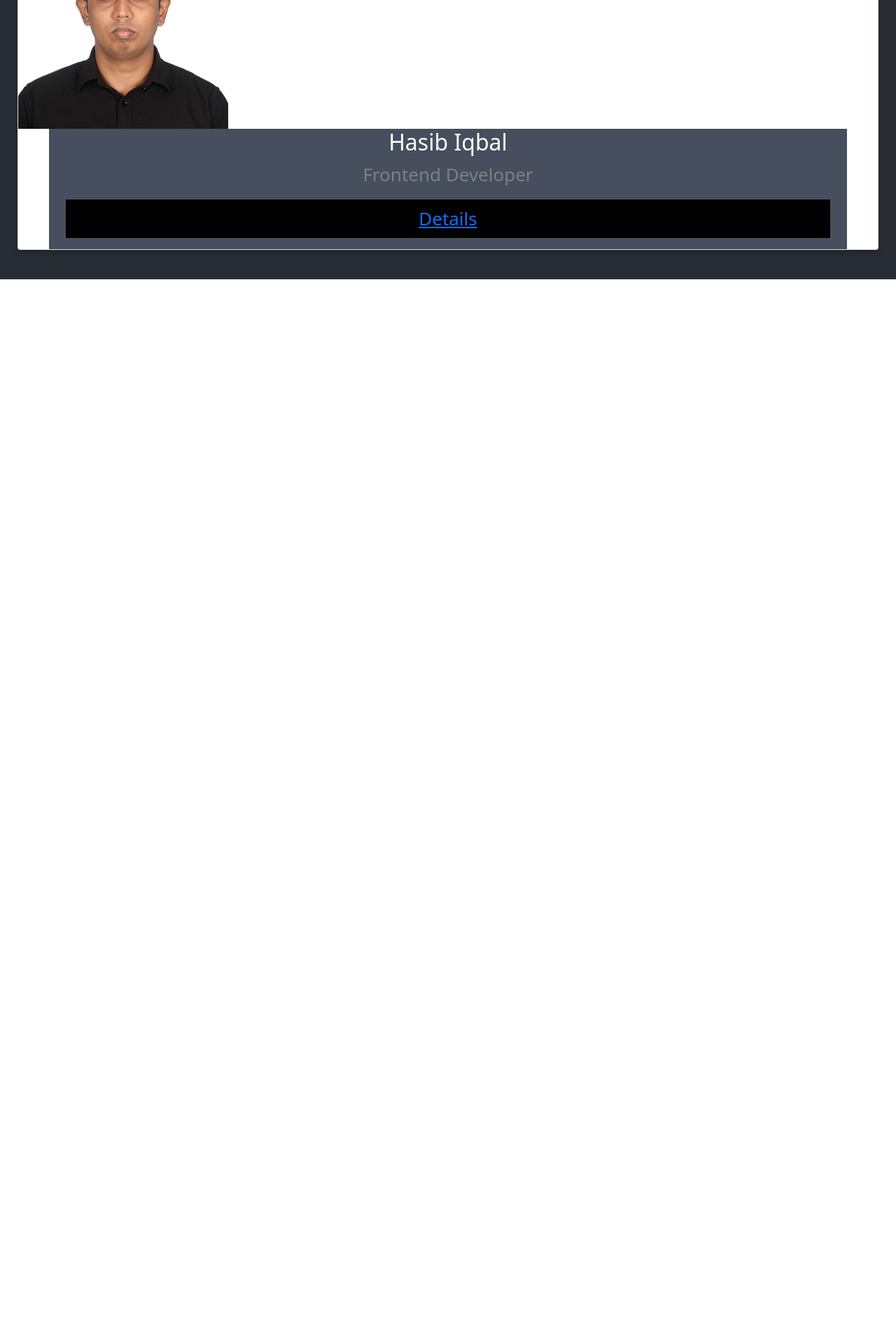
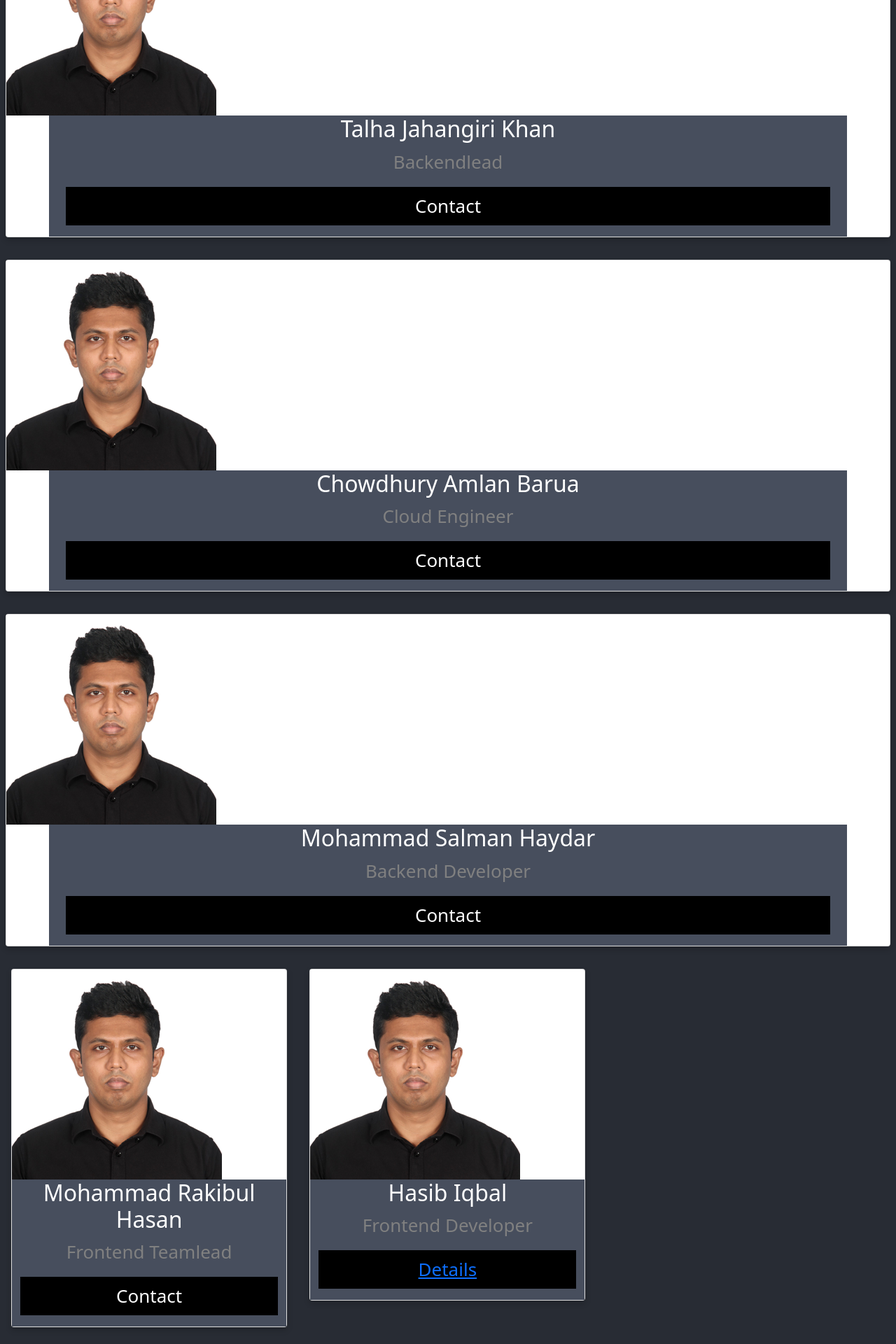
Before and after one commit to tsjahangiri/tutoringServiceGDSD, a React (Create React App) app in the folder client/: page / in a window 1280 px wide. Shown: the part 401-2321 px from the top of the page at 70% size. Before the commit the page ends 800 px from the top, so only its background shows below. Built offline with nearby package versions, Linux system fonts and the light colour scheme.

Commit message:
All team member added

```diff
--- a/client/src/components/about.jsx
+++ b/client/src/components/about.jsx
@@ -1,6 +1,10 @@
 import React, { Component } from 'react';
 import '../style.css';
-import hasib from '../assets/hasib.jpg';
+import Talha from '../assets/hasib.jpg';
+import Amlan from '../assets/hasib.jpg';
+import Salman from '../assets/hasib.jpg';
+import Rakibul from '../assets/hasib.jpg';
+import Hasib from '../assets/hasib.jpg';
 
 class About extends Component {
     render() {
@@ -14,12 +18,58 @@ class About extends Component {
 
                 <h2>Our Team</h2>
                 <div className="row">
+                    <div class="column">
+                        <div class="card">
+                            <img src={Talha} alt="Talha Jahangiri Khan" style = {{width:"300px", height:"300px"}} />
+                            <div class="container">
+                            <h2>Talha Jahangiri Khan</h2>
+                            <p class="title">Backendlead</p>
+                            <p><button class="button">Contact</button></p>
+                            </div>
+                        </div>
+                    </div>
+
+
+                    <div class="column">
+                        <div class="card">
+                            <img src={Amlan} alt="Chowdhury Amlan Barua" style = {{width:"300px", height:"300px"}} />
+                            <div class="container">
+                            <h2>Chowdhury Amlan Barua</h2>
+                            <p class="title">Cloud Engineer</p>
+
+                            <p><button class="button">Contact</button></p>
+                            </div>
+                        </div>
+                    </div>
+
+
+                    <div class="column">
+                        <div class="card">
+                            <img src={Salman} alt="Mohammad Salman Haydar" style = {{width:"300px", height:"300px"}} />
+                            <div class="container">
+                            <h2>Mohammad Salman Haydar</h2>
+                            <p class="title">Backend Developer</p>
+                            <p><button class="button">Contact</button></p>
+                            </div>
+                        </div>
+                        </div>
+                    </div>
+
+                    <div class="column">
+                        <div class="card">
+                            <img src={Rakibul} alt="Mohammad Rakibul Hasan" style = {{width:"300px", height:"300px"}} />
+                            <div class="container">
+                            <h2>Mohammad Rakibul Hasan</h2>
+                            <p class="title">Frontend Teamlead</p>
+                            <p><button class="button">Contact</button></p>
+                        </div>
+                        </div>
+                    </div>
+
+
                     <div className="column">
                         <div className="card">
-                        <img src={hasib} style = {{width:"300px", height:"300px"}} />
-
-
-
+                        <img src={Hasib} alt="Mohammad Rakibul Hasan" style = {{width:"300px", height:"300px"}} />
                         <div className="container">
                             <h2>Hasib Iqbal</h2>
                             <p className="title">Frontend Developer</p>
@@ -28,7 +78,6 @@ class About extends Component {
                         </div>
                     </div>
                 </div>
-            </div>
 
             </React.Fragment>
 
```
